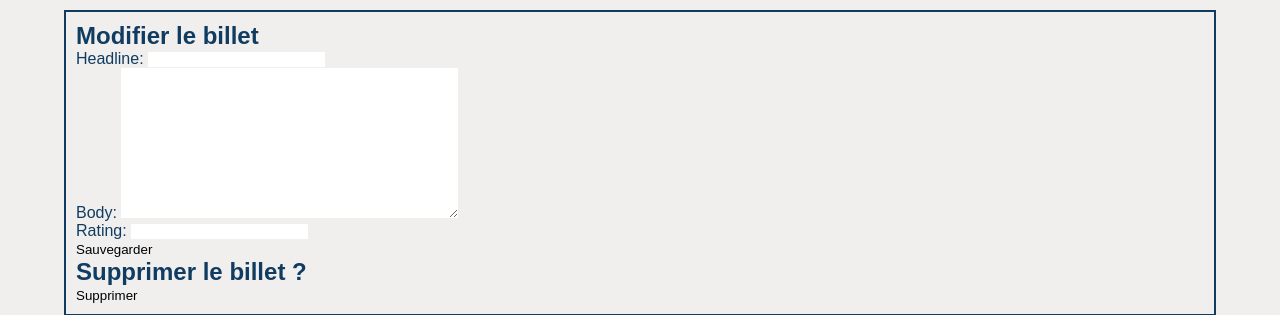
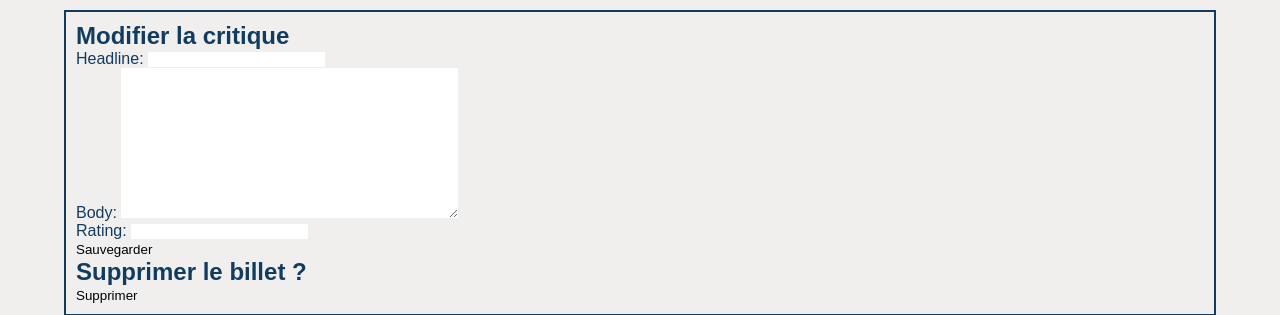
Before and after one commit to edaucohe/p9_books_website_django, a Django app: template merchex/listings/templates/listings/edit_review.html in a window 1280 px wide. Shown: the part 100-415 px from the top of the page. Run offline with Django 4.2, Linux system fonts and the light colour scheme; the template is opened without the code that fills it: values that come from a table or form of the project are taken from there, others are empty.

Commit message:
#12 Updated edit_review template
Replaced title from 'modifier le billet' to 'modifier la critique'

```diff
--- a/merchex/listings/templates/listings/edit_review.html
+++ b/merchex/listings/templates/listings/edit_review.html
@@ -2,7 +2,7 @@
 
 {% block content %}
 
-    <h2>Modifier le billet</h2>
+    <h2>Modifier la critique</h2>
     <form method="post">
         {{ edit_form.as_p }}
         <button type="submit" >Sauvegarder</button>
```
